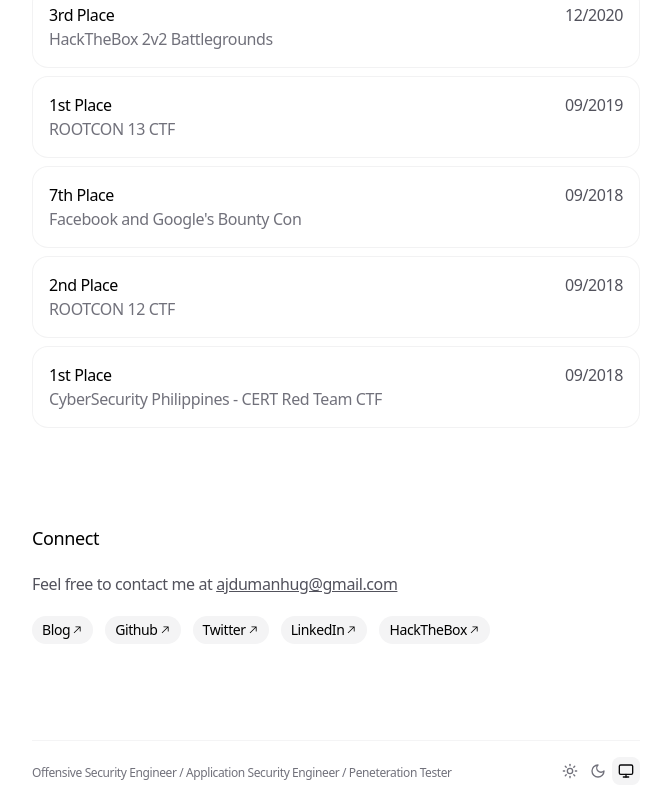
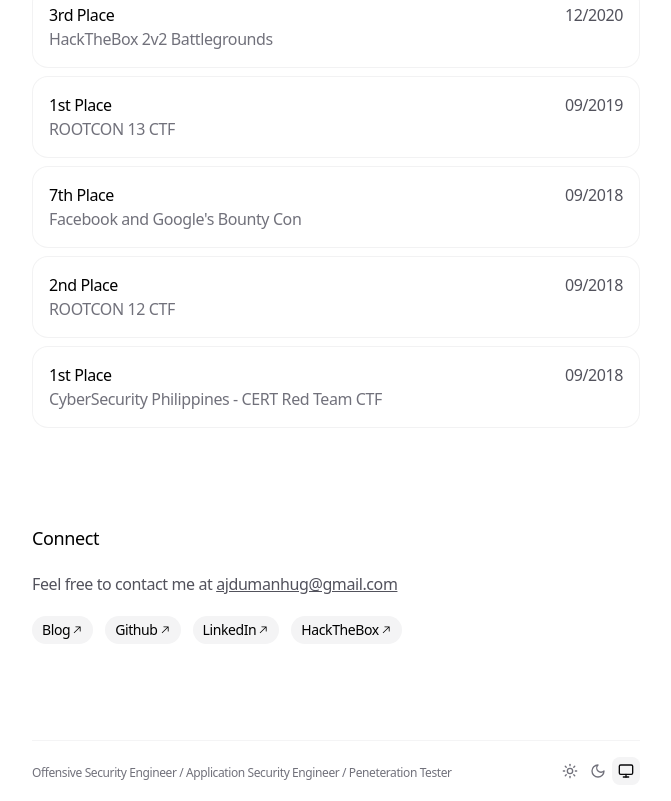
Before and after one commit to ajdumanhug/ajdumanhug.github.io, a Next.js app: page / in a window 1280 px wide. Shown: the part 3758-4559 px from the top of the page, without its empty margins (304-975 px from the left). Built offline with nearby package versions, Linux system fonts and the light colour scheme.

Commit message:
Fix Socials

```diff
--- a/app/data.ts
+++ b/app/data.ts
@@ -330,10 +330,6 @@ export const SOCIAL_LINKS: SocialLink[] = [
     link: 'https://github.com/ajdumanhug',
   },
   {
-    label: 'Twitter',
-    link: 'https://twitter.com/ajdumanhug',
-  },
-  {
     label: 'LinkedIn',
     link: 'https://www.linkedin.com/in/ajdumanhug',
   },
--- a/app/footer.tsx
+++ b/app/footer.tsx
@@ -70,7 +70,7 @@ export function Footer() {
   return (
     <footer className="mt-24 border-t border-zinc-100 px-0 py-4 dark:border-zinc-800">
       <div className="flex items-center justify-between">
-        <a href="https://github.com/ibelick/nim" target="_blank">
+        <a href="#" target="_blank">
           <TextLoop className="text-xs text-zinc-500">
             <span>AJ Dumanhug</span>
             <span>Offensive Security Engineer / Application Security Engineer / Peneteration Tester</span>
```
